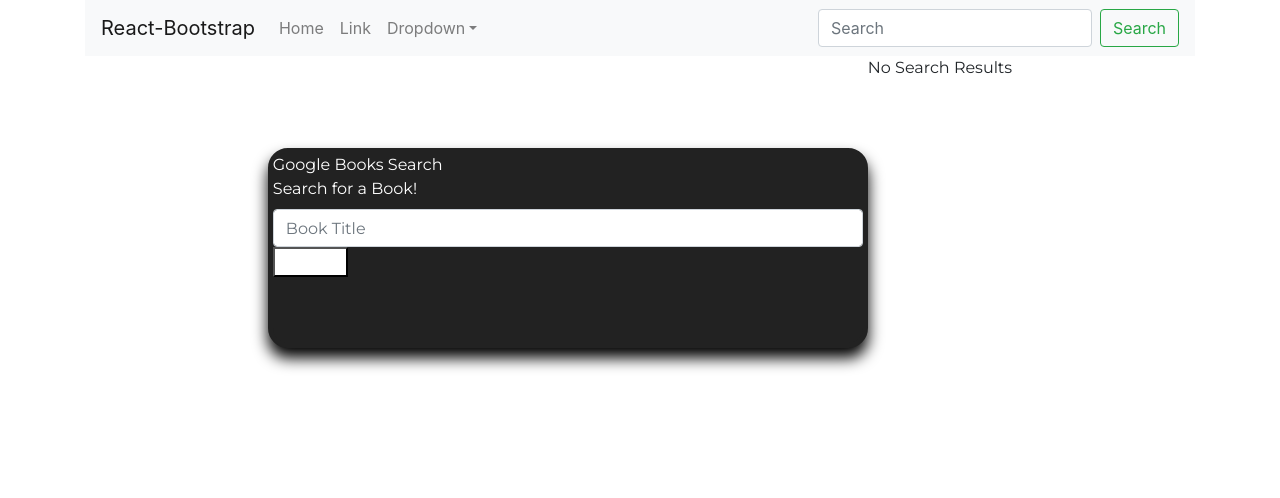
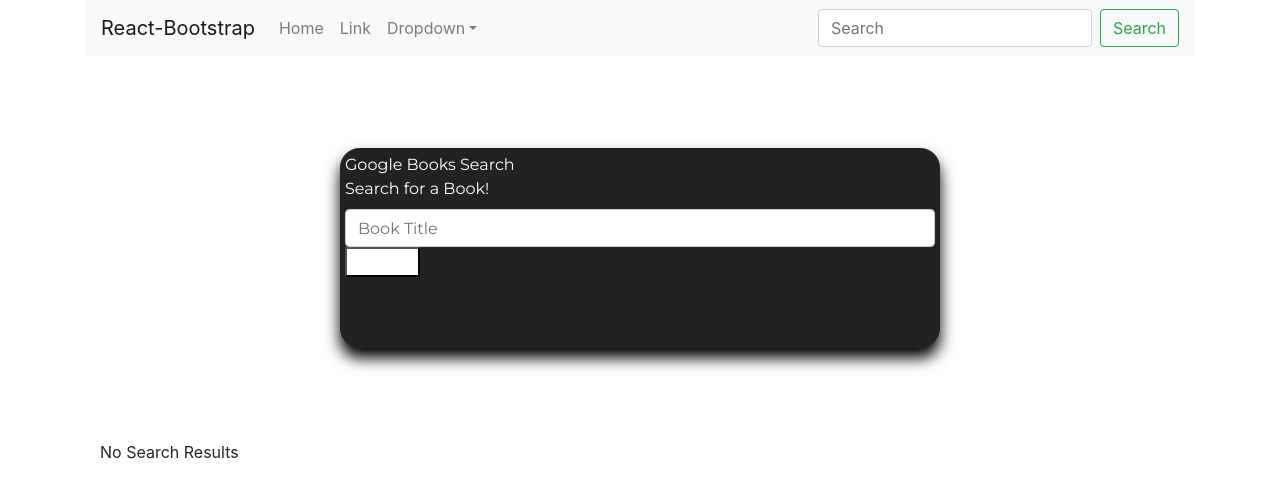
Before and after one commit to RussDERM/ReactBooks, a React (Create React App) app in the folder client/: page / in a window 1280 px wide. Shown: the top 498 px of the page. Built offline with nearby package versions, Linux system fonts and the light colour scheme.

Commit message:
Book query returning results on page in cards

```diff
--- a/client/src/pages/Home.js
+++ b/client/src/pages/Home.js
@@ -81,7 +81,9 @@ class Home extends React.Component {
               handleInputChange={this.handleInputChange}
             />
           </div>
-          <ResultsBox books={this.state.books} />
+        </Container>
+        <Container>
+          <ResultsBox className="resultsBox" books={this.state.books} />
         </Container>
       </>
     );
```
